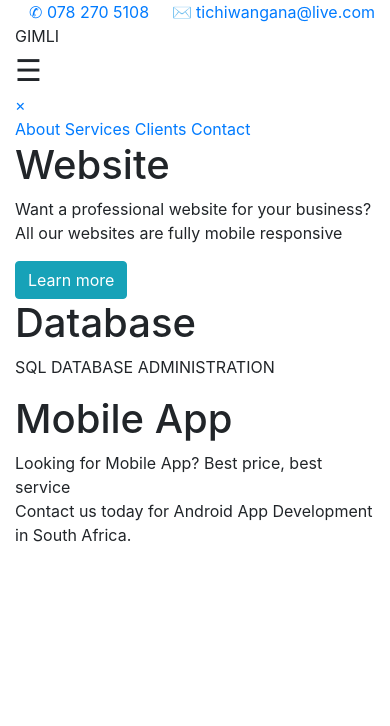
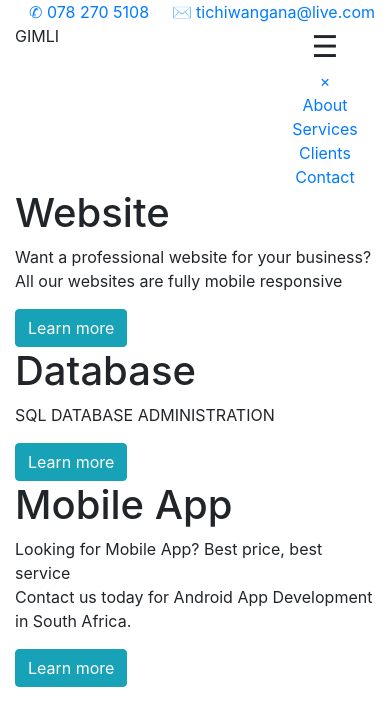
Before and after one commit to PanasheTichiwangana/gimli, a plain HTML site: page index.html in a window 390 px wide. Drawn offline with nearby package versions, Linux system fonts and the light colour scheme.

Commit message:
Update index.html

```diff
--- a/index.html
+++ b/index.html
@@ -5,17 +5,6 @@
 		<meta name="viewport" content="width=device-width, initial-scale=1">
 
 		<!--links to bootstrap -->
-		<!-- Latest compiled and minified CSS -->
-<link rel="stylesheet" href="https://maxcdn.bootstrapcdn.com/bootstrap/4.3.1/css/bootstrap.min.css">
-
-<!-- jQuery library -->
-<script src="https://ajax.googleapis.com/ajax/libs/jquery/3.4.1/jquery.min.js"></script>
-
-<!-- Popper JS -->
-<script src="https://cdnjs.cloudflare.com/ajax/libs/popper.js/1.14.7/umd/popper.min.js"></script>
-
-<!-- Latest compiled JavaScript -->
-<script src="https://maxcdn.bootstrapcdn.com/bootstrap/4.3.1/js/bootstrap.min.js"></script>
 		<link rel = "stylesheet" href = "pages/bootstrap-4.0.0/dist/css/bootstrap.css" type = "text/css">
 
 		<!-- links to css -->
@@ -39,12 +28,12 @@
 
 		<!-- logo and menu -->
 			<div class = "row logo-menu">
-				<div class = "col-md-8 logo">
+				<div class = "col-8 logo">
 					GIMLI
 				</div>
 
 
-				<div class = "col-md-4">
+				<div class = "col-4 text-center">
 					<span style="font-size:30px;cursor:pointer" onclick="openNav()">&#9776;</span>
 					<div>
 						<div id="myNav" class="overlay">
@@ -76,6 +65,7 @@
 				<div class = "col-md-12 products">
 					<h1> Database </h1>
 					<p> SQL DATABASE ADMINISTRATION </p>
+					<button type="button" class="btn btn-info">Learn more</button>
 				</div>
 			</div>
 
@@ -85,6 +75,8 @@
 					<h1> Mobile App </h1>
 					<p>Looking for Mobile App? Best price, best service <br>
 					Contact us today for Android App Development in South Africa. </p>
+					<button type="button" class="btn btn-info">Learn more</button>
+
 				</div>
 			</div>
 		</div>
```
